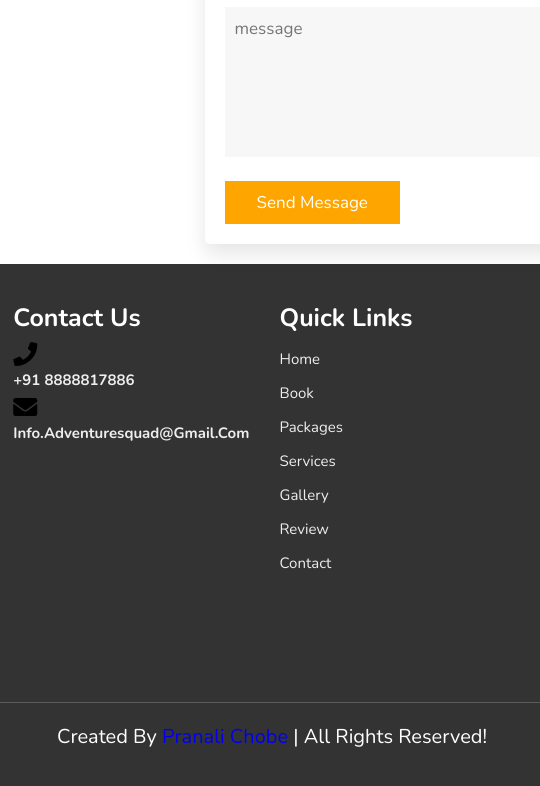
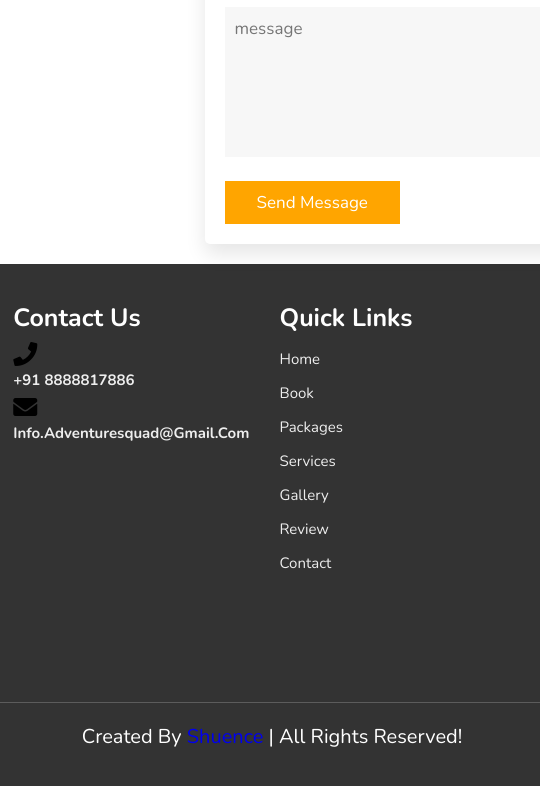
Before and after one commit to shuence/AdventureSquad, a plain HTML site: page index.html in a window 1280 px wide. Shown: the part 6819-7605 px from the top of the page, 368-908 px from the left. Drawn offline with nearby package versions, Linux system fonts and the light colour scheme.

Commit message:
Update index.html

```diff
--- a/index.html
+++ b/index.html
@@ -476,7 +476,7 @@
 
     </div>
 
-    <h1 class="credit"> created by <span><a style="text-color:cyan" href="https://www.linkedin.com/in/pranali-chobe-086826245">Pranali Chobe</a></span> | all rights reserved! </h1>
+    <h1 class="credit"> created by <span><a style="text-color:cyan" href="https://www.linkedin.com/in/shuence">Shuence</a></span> | all rights reserved! </h1>
 
 </section>
 
```
